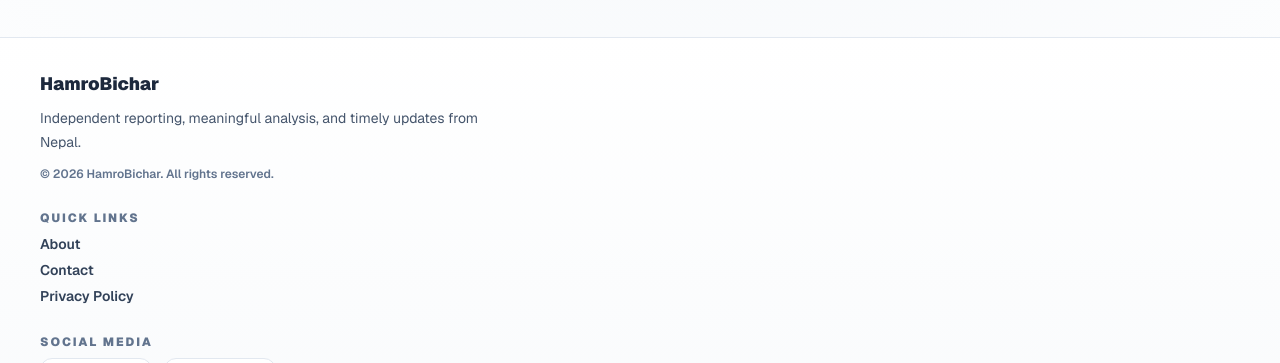
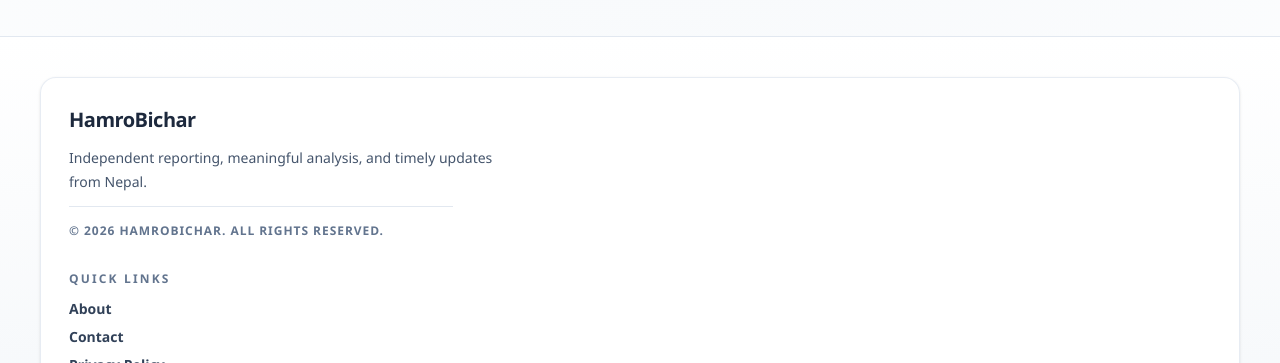
Before and after one commit to chapter-ranjeet/HamroBichar, a Next.js app in the folder frontend/: page /master in a window 1280 px wide. Shown: the part 589-952 px from the top of the page. Built offline with nearby package versions, Linux system fonts and the light colour scheme; no server answers.

Commit message:
Fix footer issues and improve footer styling

```diff
--- a/frontend/src/app/globals.css
+++ b/frontend/src/app/globals.css
@@ -3,17 +3,19 @@
 :root {
   --background: #f8fafc;
   --foreground: #0f172a;
+  --font-sans-base: "Segoe UI", "Noto Sans", "Helvetica Neue", Arial, sans-serif;
+  --font-mono-base: "Consolas", "Cascadia Mono", "Courier New", monospace;
 }
 
 @theme inline {
   --color-background: var(--background);
   --color-foreground: var(--foreground);
-  --font-sans: var(--font-geist-sans);
-  --font-mono: var(--font-geist-mono);
+  --font-sans: var(--font-sans-base);
+  --font-mono: var(--font-mono-base);
 }
 
 body {
   background: var(--background);
   color: var(--foreground);
-  font-family: var(--font-geist-sans), "Segoe UI", sans-serif;
+  font-family: var(--font-sans-base);
 }
--- a/frontend/src/app/layout.tsx
+++ b/frontend/src/app/layout.tsx
@@ -1,20 +1,9 @@
 import type { Metadata } from "next";
-import { Geist, Geist_Mono } from "next/font/google";
 
 import Footer from "@/components/Footer";
 import Navbar from "@/components/Navbar";
 
 import "./globals.css";
-
-const geistSans = Geist({
-  variable: "--font-geist-sans",
-  subsets: ["latin"],
-});
-
-const geistMono = Geist_Mono({
-  variable: "--font-geist-mono",
-  subsets: ["latin"],
-});
 
 const siteUrl = process.env.NEXT_PUBLIC_SITE_URL ?? "https://hamrobichar.app";
 
@@ -76,10 +65,7 @@ export default function RootLayout({
   children: React.ReactNode;
 }>) {
   return (
-    <html
-      lang="en"
-      className={`${geistSans.variable} ${geistMono.variable} h-full antialiased`}
-    >
+    <html lang="en" className="h-full antialiased">
       <body className="min-h-full bg-slate-50 text-slate-900">
         <div className="flex min-h-screen flex-col bg-[radial-gradient(circle_at_top,#fff1f2,#f8fafc_42%,#ffffff)]">
           <Navbar />
--- a/frontend/src/components/Footer.tsx
+++ b/frontend/src/components/Footer.tsx
@@ -2,22 +2,24 @@ import Link from "next/link";
 
 export default function Footer() {
   return (
-    <footer className="mt-16 border-t border-slate-200 bg-gradient-to-b from-white to-slate-50">
-      <div className="w-full px-4 py-8 sm:px-6 lg:px-10">
-        <div className="grid gap-7 text-sm text-slate-600 md:grid-cols-[1.2fr,1fr,1fr]">
-          <div className="space-y-2">
-            <p className="text-lg font-black text-slate-800">HamroBichar</p>
+    <footer className="mt-16 border-t border-slate-200 bg-linear-to-b from-white via-slate-50 to-slate-100">
+      <div className="w-full px-4 py-10 sm:px-6 lg:px-10">
+        <div className="rounded-2xl border border-slate-200/80 bg-white/90 p-5 shadow-sm backdrop-blur-sm sm:p-7">
+          <div className="grid gap-8 text-sm text-slate-600 md:grid-cols-[1.35fr,1fr,1fr]">
+            <div className="space-y-3">
+              <p className="text-xl font-black tracking-tight text-slate-800">HamroBichar</p>
               <p className="max-w-md text-sm leading-6 text-slate-600">
                 Independent reporting, meaningful analysis, and timely updates from Nepal.
               </p>
-            <p className="pt-1 text-xs font-semibold text-slate-500">
+              <div className="h-px w-full max-w-sm bg-slate-200" />
+              <p className="pt-1 text-xs font-semibold uppercase tracking-[0.08em] text-slate-500">
                 © {new Date().getFullYear()} HamroBichar. All rights reserved.
               </p>
             </div>
 
-          <div className="space-y-2">
-            <p className="text-xs font-black uppercase tracking-[0.16em] text-slate-500">Quick Links</p>
-            <div className="flex flex-col items-start gap-1.5">
+            <div className="space-y-3">
+              <p className="text-xs font-black uppercase tracking-[0.18em] text-slate-500">Quick Links</p>
+              <div className="flex flex-col items-start gap-2">
                 <Link href="/about" className="font-semibold text-slate-700 transition hover:text-rose-700">
                   About
                 </Link>
@@ -30,8 +32,8 @@ export default function Footer() {
               </div>
             </div>
 
-          <div className="space-y-2">
-            <p className="text-xs font-black uppercase tracking-[0.16em] text-slate-500">Social Media</p>
+            <div className="space-y-3">
+              <p className="text-xs font-black uppercase tracking-[0.18em] text-slate-500">Social Media</p>
               <div className="flex flex-wrap items-start gap-3">
                 <a
                   href="https://www.facebook.com/profile.php?id=61565276758903"
@@ -56,7 +58,7 @@ export default function Footer() {
                   className="inline-flex min-w-28 flex-col items-center rounded-xl border border-slate-200 bg-white px-3 py-2 text-center transition hover:border-pink-300 hover:bg-pink-50"
                   aria-label="HamroBichar Instagram"
                 >
-                <span className="inline-flex h-8 w-8 items-center justify-center rounded-full bg-gradient-to-br from-fuchsia-500 via-pink-500 to-orange-400 text-white">
+                  <span className="inline-flex h-8 w-8 items-center justify-center rounded-full bg-linear-to-br from-fuchsia-500 via-pink-500 to-orange-400 text-white">
                     <svg viewBox="0 0 24 24" fill="none" className="h-4 w-4" aria-hidden="true">
                       <rect x="5" y="5" width="14" height="14" rx="4" stroke="currentColor" strokeWidth="2" />
                       <circle cx="12" cy="12" r="3" stroke="currentColor" strokeWidth="2" />
@@ -70,6 +72,7 @@ export default function Footer() {
             </div>
           </div>
         </div>
+      </div>
     </footer>
   );
 }
```
Lines whose indentation alone changed are shown as unchanged.
